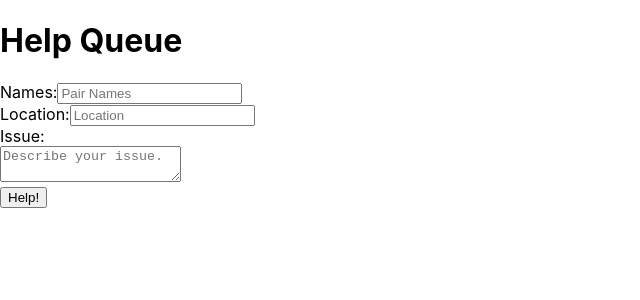
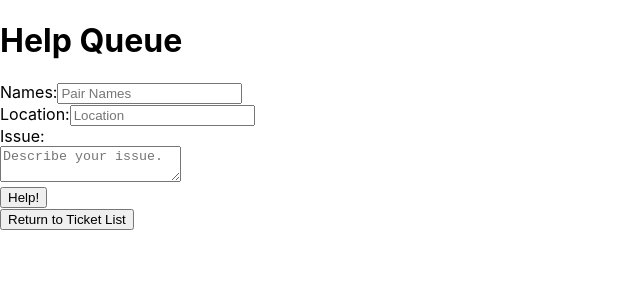
Before and after one commit to wrunion/help-queue-redux-refactor, a React (Create React App) app: page / in a window 1280 px wide. Shown: the top 300 px of the page, without its empty margins (0-640 px from the left). Built offline with nearby package versions, Linux system fonts and the light colour scheme.

Commit message:
it WORKS.

```diff
--- a/src/components/TicketControl.js
+++ b/src/components/TicketControl.js
@@ -34,17 +34,25 @@ class TicketControl extends React.Component {
                   formVisibleOnPage: false });
   }
 
+  handleClick = () => {
+    this.setState({formVisibleOnPage: true});
+  }
+
   render(){
     let currentlyVisibleState = null;
+    let buttonText;
     if (this.state.formVisibleOnPage) {
       currentlyVisibleState = <NewTicketForm onNewTicketCreation={this.handleAddingNewTicketToList}  />;
+      buttonText = "Return to Ticket List";
     } else {
       currentlyVisibleState = <TicketList ticketList={this.state.masterTicketList} />;
+      buttonText = "Add Ticket";
     }
 
     return (
       <React.Fragment>
         {currentlyVisibleState}
+        <button onClick={this.handleClick}>{buttonText}</button>
       </React.Fragment>
     );
   }
```
